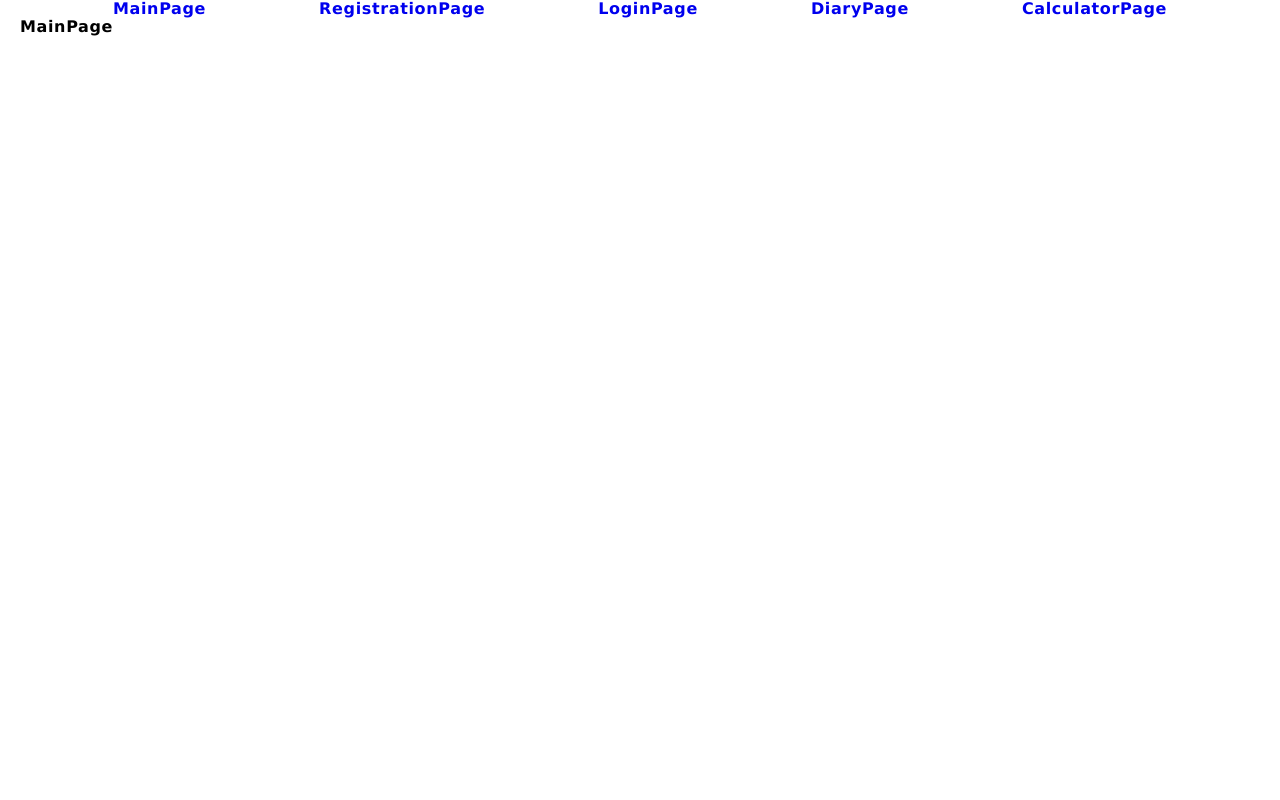
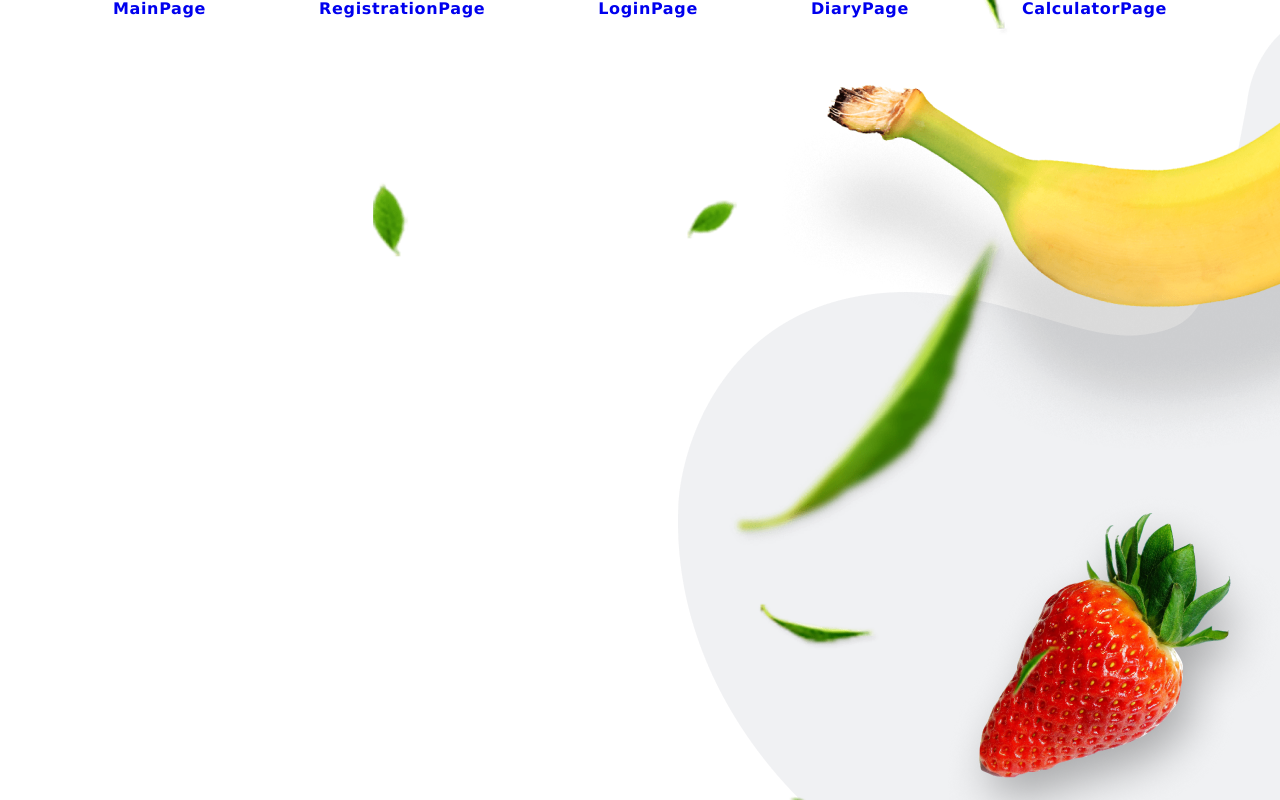
Before and after one commit to Taras-Roboteckyi/React_TeamProject_Health, a React (Create React App) app: page / in a window 1280 px wide. Built offline with nearby package versions, Linux system fonts and the light colour scheme.

Commit message:
create MainPaige template

```diff
--- a/src/pages/MainPage/MainPage.jsx
+++ b/src/pages/MainPage/MainPage.jsx
@@ -1,10 +1,17 @@
+// import React, { useState } from 'react';
 import { Container } from '../../components/container';
+import { BgImageStyled } from './MainPage.styled';
 
 export const MainPage = () => {
+  // const [modalData, setModalData] = useState({});
+  // const [isOpenModal, setIsOpenModal] = useState(false);
+
   return (
     <main>
+      <BgImageStyled />
       <Container>
-        <div>MainPage</div>
+        {/* <DailyCaloriesForm />
+        <Modal /> */}
       </Container>
     </main>
   );
--- a/src/pages/MainPage/MainPage.styled.jsx
+++ b/src/pages/MainPage/MainPage.styled.jsx
@@ -0,0 +1,18 @@
+import styled from 'styled-components';
+import main_bg_tablet from '../../images/main_bg_tablet.png';
+import main_bg_desktop from '../../images/main_bg_desktop.png';
+
+export const BgImageStyled = styled.div`
+  @media (min-width: 768px) {
+    background: url(${main_bg_tablet}) bottom right no-repeat;
+    position: absolute;
+    width: 100%;
+    height: 100%;
+    right: 0;
+    bottom: 0;
+    z-index: -1;
+  }
+  @media (min-width: 1280px) {
+    background: url(${main_bg_desktop}) top right no-repeat;
+  }
+`;
```
Also changed, not shown: src/images/main_bg_desktop.png (added), src/images/main_bg_tablet.png (added).
